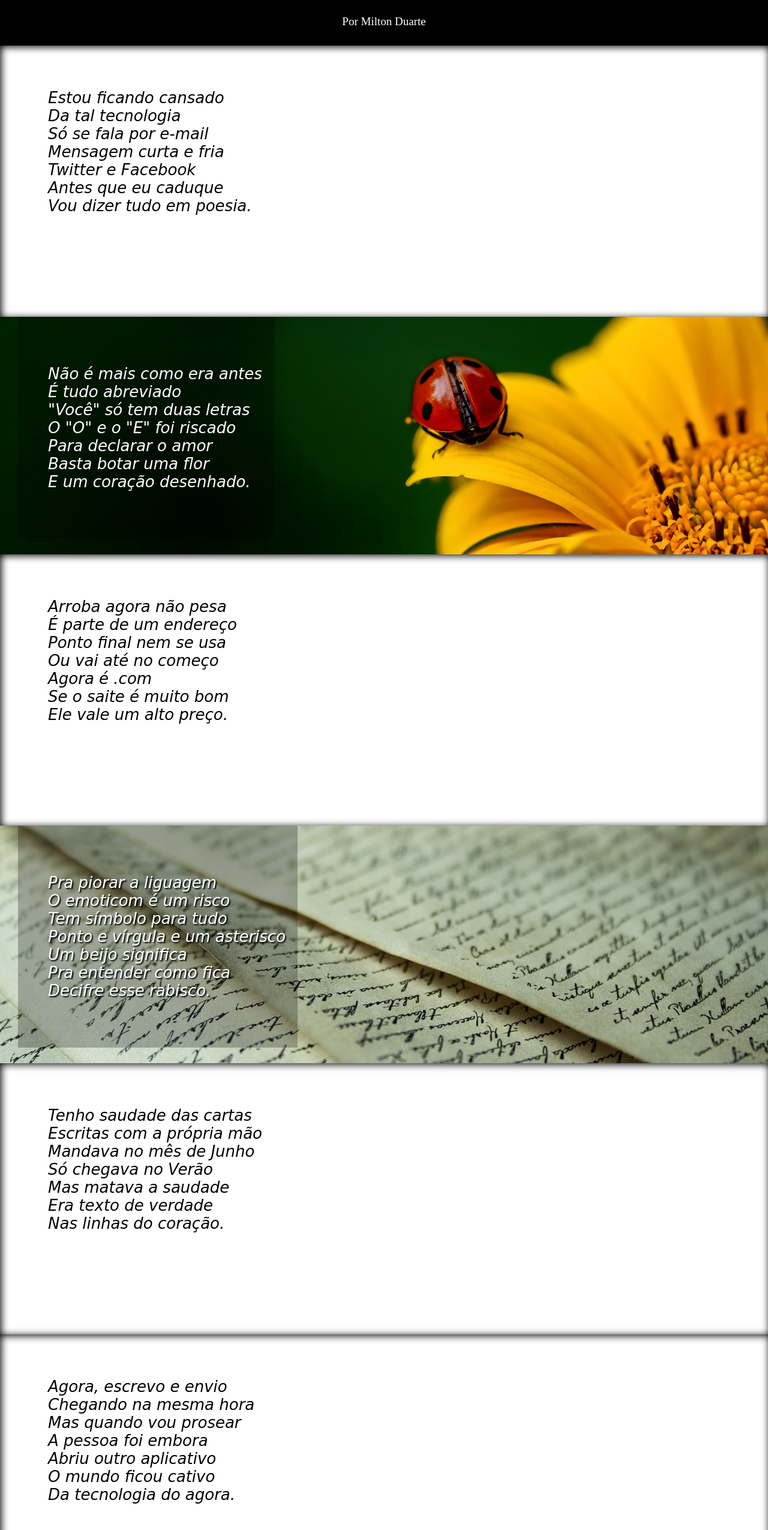
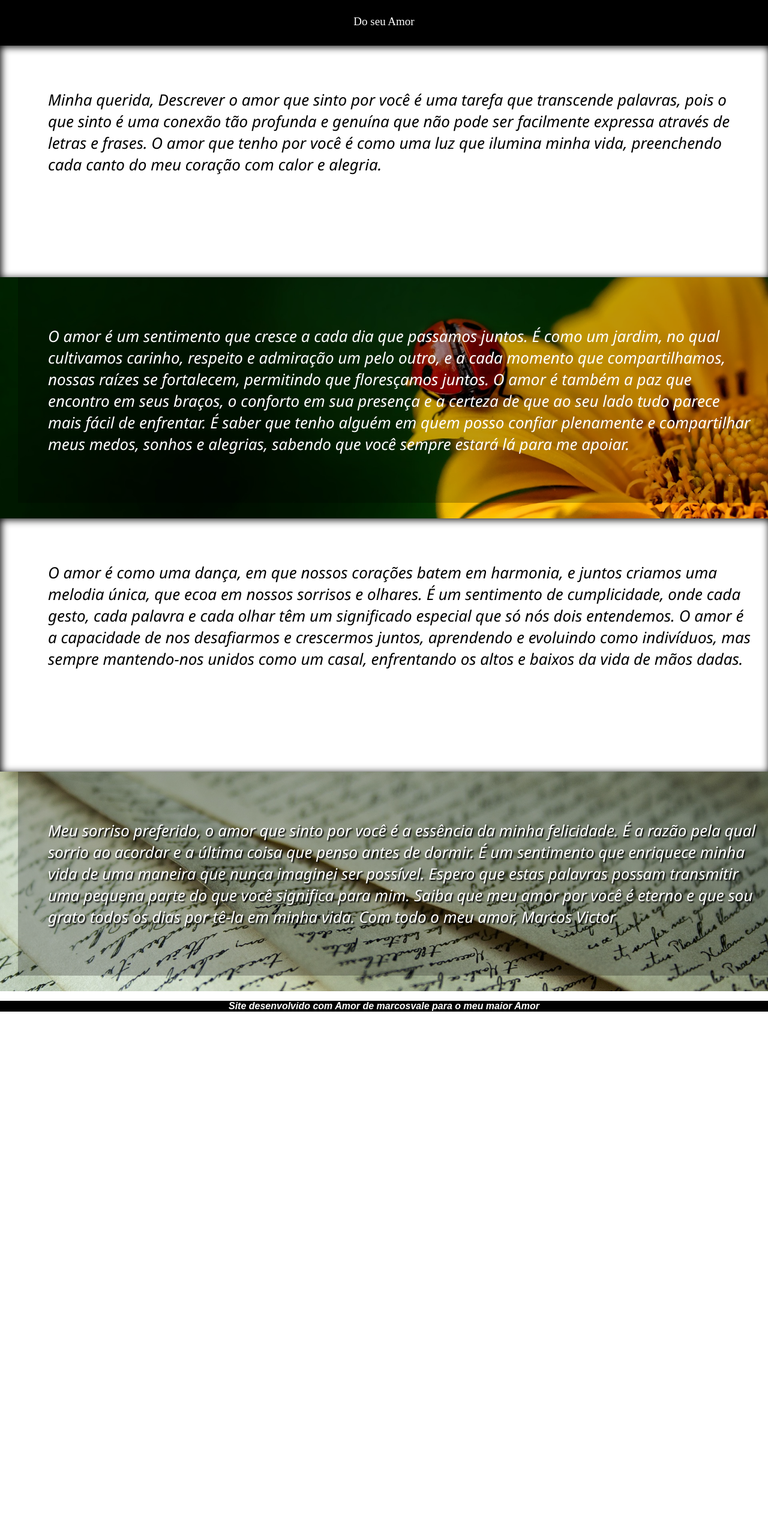
Before and after one commit to marcosvaledev/my-miniprojects, a plain HTML site: page project-02/index.html in a window 1280 px wide. Shown: the part 120-2670 px from the top of the page at 60% size. After the commit the page ends 1822 px from the top, so only its background shows below. Drawn offline with Linux system fonts and the light colour scheme.

Commit message:
update tati

```diff
--- a/project-02/index.html
+++ b/project-02/index.html
@@ -11,96 +11,48 @@
 
     <header>
         <section>
-            <h1>Cordel Moderno</h1>
-
-            <p> Por Milton Duarte</p>
+            <h1>Tatiane</h1>
+            <p>Do seu Amor</p>
 
               </section>
     </header>
 
     <main>
         <section class="normal">
-        <p> Estou ficando cansado <br>
-        Da tal tecnologia <br>
-        Só se fala por e-mail <br>
-        Mensagem curta e fria <br>
-        Twitter e Facebook <br>
-        Antes que eu caduque <br>
-        Vou dizer tudo em poesia.</p>
+        <p> Minha querida,
+
+            Descrever o amor que sinto por você é uma tarefa que transcende palavras, pois o que sinto é uma conexão tão profunda e genuína que não pode ser facilmente expressa através de letras e frases. O amor que tenho por você é como uma luz que ilumina minha vida, preenchendo cada canto do meu coração com calor e alegria.</p>
     </section>
 
 
 
     <section class="imagem" id="img01">
-        <p> Não é mais como era antes<br>
-        É tudo abreviado<br>
-        "Você" só tem duas letras<br>
-        O "O" e o "E" foi riscado<br>
-        Para declarar o amor<br>
-        Basta botar uma flor<br>
-        E um coração desenhado.
+        <p> O amor é um sentimento que cresce a cada dia que passamos juntos. É como um jardim, no qual cultivamos carinho, respeito e admiração um pelo outro, e a cada momento que compartilhamos, nossas raízes se fortalecem, permitindo que floresçamos juntos.
+
+            O amor é também a paz que encontro em seus braços, o conforto em sua presença e a certeza de que ao seu lado tudo parece mais fácil de enfrentar. É saber que tenho alguém em quem posso confiar plenamente e compartilhar meus medos, sonhos e alegrias, sabendo que você sempre estará lá para me apoiar.
     </p>
     </section>
 
 
 <section class="normal">
-   <p> Arroba agora não pesa<br>
-    É parte de um endereço<br>
-    Ponto final nem se usa<br>
-    Ou vai até no começo<br>
-    Agora é .com<br>
-    Se o saite é muito bom<br>
-    Ele vale um alto preço. </p>
+   <p>O amor é como uma dança, em que nossos corações batem em harmonia, e juntos criamos uma melodia única, que ecoa em nossos sorrisos e olhares. É um sentimento de cumplicidade, onde cada gesto, cada palavra e cada olhar têm um significado especial que só nós dois entendemos.
+
+    O amor é a capacidade de nos desafiarmos e crescermos juntos, aprendendo e evoluindo como indivíduos, mas sempre mantendo-nos unidos como um casal, enfrentando os altos e baixos da vida de mãos dadas. </p>
 </section>
 
 
 <section class="imagem" id="img02">
-    <p>Pra piorar a liguagem<br>
-        O emoticom é um risco<br>
-        Tem símbolo para tudo<br>
-        Ponto e vírgula e um asterisco<br>
-        Um beijo significa<br>
-        Pra entender como fica<br>
-        Decifre esse rabisco.
+    <p>Meu sorriso preferido, o amor que sinto por você é a essência da minha felicidade. É a razão pela qual sorrio ao acordar e a última coisa que penso antes de dormir. É um sentimento que enriquece minha vida de uma maneira que nunca imaginei ser possível.
+
+        Espero que estas palavras possam transmitir uma pequena parte do que você significa para mim. Saiba que meu amor por você é eterno e que sou grato todos os dias por tê-la em minha vida.
+
+        Com todo o meu amor,
+        Marcos Victor
 </p>
 </section>
-
-
-<section class="normal">
-   <p> Tenho saudade das cartas<br>
-    Escritas com a própria mão<br>
-    Mandava no mês de Junho<br>
-    Só chegava no Verão<br>
-    Mas matava a saudade<br>
-    Era texto de verdade<br>
-    Nas linhas do coração.</p>
-</section>
-
-
-<section class="normal">
-   <p> Agora, escrevo e envio<br>
-    Chegando na mesma hora<br>
-    Mas quando vou prosear<br>
-    A pessoa foi embora<br>
-    Abriu outro aplicativo<br>
-    O mundo ficou cativo<br>
-    Da tecnologia do agora. </p>
-</section>
-
-<section class="normal">
-   <p> Felizmente, pra orar<br>
-    Não precisa de internet<br>
-    Deus escuta todo mundo<br>
-    Se quiser, faça esse teste<br>
-    Dois pontos são dois joelhos<br>
-    Seus lábios são aparelhos<br>
-    Deixe que Deus interprete.</p>
-</section>
-
-
     </main>
     <footer>
-        <p>Site desenvolvido por marcosvaledev (Curso em video)</p>
+        <p>Site desenvolvido com Amor de marcosvale para o meu maior Amor</p>
     </footer>
 </body>
 </html>
--- a/project-02/style.css
+++ b/project-02/style.css
@@ -5,7 +5,7 @@ body {
     min-height: 100%;
 }
 main {
-    font-family:cursive;
+    font-family:'Segoe UI', Tahoma, Geneva, Verdana, sans-serif;
 }
 
 header {
@@ -17,6 +17,7 @@ text-align:center;
 }
 
 header h1 {
+    font-family: 'Franklin Gothic Medium', 'Arial Narrow', Arial, sans-serif;
 font-size: 3em;
 margin-top:0px;
 padding-top: 50px;
```
